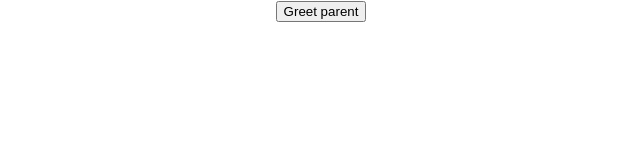
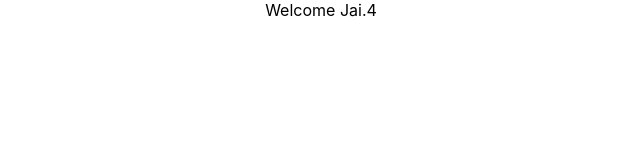
Before and after one commit to jai1998kishan/hello-world, a React (Create React App) app: page / in a window 1280 px wide. Shown: the top 160 px of the page, without its empty margins (319-959 px from the left). Built offline with nearby package versions, Linux system fonts and the light colour scheme.

Commit message:
conditional-rendering

```diff
--- a/src/App.js
+++ b/src/App.js
@@ -1,5 +1,6 @@
 import "./App.css";
-import ParentComponent from "./components/ParentComponent";
+import UserGreeting from "./components/UserGreeting";
+// import ParentComponent from "./components/ParentComponent";
 // import EventBind from "./components/EventBind";
 // import ClassClick from "./components/ClassClick";
 // import FunctionClick from "./components/FunctionClick";
@@ -13,8 +14,14 @@
 function App() {
   return (
     <div className="App">
+      {/* conditional rendering */}
+
+      <UserGreeting />
+
+      {/* ================================================ */}
+
       {/* video 15 codevolution */}
-      <ParentComponent />
+      {/* <ParentComponent /> */}
       {/* =================================================== */}
       {/* event binding */}
 
--- /dev/null
+++ b/src/components/UserGreeting.js
@@ -0,0 +1,50 @@
+import React, { Component } from "react";
+
+class UserGreeting extends Component {
+  constructor(props) {
+    super(props);
+    this.state = {
+      isLoggedin: true,
+    };
+  }
+  render() {
+    //Short circuit operator
+    return this.state.isLoggedin && <div>Welcome Jai.4</div>;
+
+    //==========================================================
+
+    //Ternary conditional operator
+    // return this.state.isLoggedin ? (
+    //   <div>Welcome Jai.3...</div>
+    // ) : (
+    //   <div>Welcome Guest.3...</div>
+    // );
+
+    //===========================================================
+    //element variable
+    // let message;
+    // if (this.state.isLoggedin) {
+    //   message = <div>Welcome Jai...2..</div>;
+    // } else {
+    //   message = <div>Welcome Guest..2</div>;
+    // }
+    // return <div>{message}</div>;
+
+    //==========================================================
+    //if/else
+    // if (this.state.isLoggedin) {
+    //   return <div>Welcome Jai..1..</div>;
+    // } else {
+    //   return <div>Welcome Guest..1..</div>;
+    // }
+
+    // return (
+    //   <>
+    //     <div>Welcome Jai...</div>
+    //     <div>Welcome Guest...</div>
+    //   </>
+    // );
+  }
+}
+
+export default UserGreeting;
```
